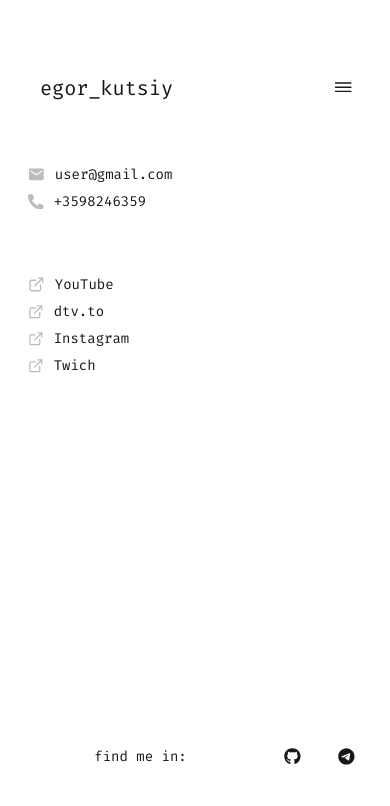
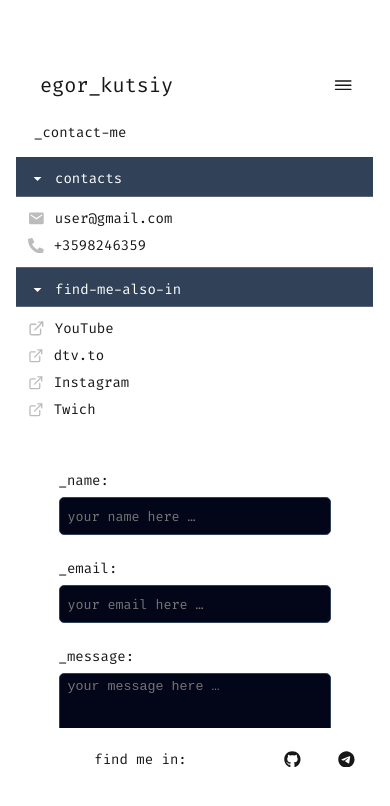
Before and after one commit to Kutsiy/NxWedApp, a Next.js app: page /contacts in a window 390 px wide. Shown: the top 806 px of the page. Built offline with nearby package versions, Linux system fonts and the light colour scheme.

Commit message:
feat: added styles to contact page

```diff
--- a/src/app/contacts/page.module.scss
+++ b/src/app/contacts/page.module.scss
@@ -4,6 +4,8 @@
     font-size: 1.25rem;
     width: 100%;
     height: 100%;
+    overflow-x: hidden;
+    overflow-y: auto;
   }
 
   &__menu {
@@ -12,6 +14,10 @@
     border-right: var(--glass-border);
     display: flex;
     flex-direction: column;
+  }
+
+  &__phone_title {
+    display: none;
   }
 
   &__content {
@@ -120,4 +126,35 @@
     height: 100%;
     padding: 12px 40px;
   }
+
+  @media (max-width: 750px) {
+    &__wrapper {
+      flex-direction: column;
+      height: 620px;
+    }
+    &__menu {
+      height: auto;
+    }
+
+    &__phone_title {
+      display: block;
+      padding: 15px 18px;
+    }
+
+    &__contact_form {
+      min-width: 100%;
+      height: 100%;
+      padding: 40px 80px;
+    }
+
+    &__content {
+      &_top {
+        display: none;
+      }
+    }
+
+    &__code_snippet {
+      display: none;
+    }
+  }
 }
--- a/src/app/contacts/page.tsx
+++ b/src/app/contacts/page.tsx
@@ -36,6 +36,7 @@ button.addEventListener('click', () => {
   return (
     <div className={styles.contacts__wrapper}>
       <div className={styles.contacts__menu}>
+        <div className={styles.contacts__phone_title}>_contact-me</div>
         <Dropdown title="contacts" opened>
           <DropItem icon={<IoMdMail />}>user@gmail.com</DropItem>
           <DropItem icon={<FaPhoneAlt />} iconSize="1.4rem">
@@ -82,7 +83,7 @@ button.addEventListener('click', () => {
           <div className={styles.contacts__contact_form}>
             <form className={styles.contacts__form}>
               <div className={styles.contacts__form_block}>
-                <label htmlFor="name">_name</label>
+                <label htmlFor="name">_name:</label>
                 <input
                   type="text"
                   id="name"
@@ -91,7 +92,7 @@ button.addEventListener('click', () => {
                 />
               </div>
               <div className={styles.contacts__form_block}>
-                <label htmlFor="email">_email</label>
+                <label htmlFor="email">_email:</label>
                 <input
                   type="text"
                   id="email"
@@ -100,7 +101,7 @@ button.addEventListener('click', () => {
                 />
               </div>
               <div className={styles.contacts__form_block}>
-                <label htmlFor="message">_message</label>
+                <label htmlFor="message">_message:</label>
                 <textarea
                   id="message"
                   placeholder="your message here …"
--- a/src/components/dropdown/dropdown.module.scss
+++ b/src/components/dropdown/dropdown.module.scss
@@ -33,4 +33,10 @@
     display: flex;
     transition: 0.5s;
   }
+
+  @media (max-width: 750px) {
+    &__title {
+      background-color: rgba(49, 65, 88, 1);
+    }
+  }
 }
--- a/src/components/footer/footer.module.scss
+++ b/src/components/footer/footer.module.scss
@@ -1,6 +1,6 @@
 .footer {
   width: 100%;
-  min-height: 50px;
+  min-height: 45px;
   border-top: var(--glass-border);
   border-bottom-left-radius: 15px;
   border-bottom-right-radius: 15px;
--- a/src/components/header/header.module.scss
+++ b/src/components/header/header.module.scss
@@ -1,6 +1,6 @@
 .header {
   width: 100%;
-  min-height: 50px;
+  min-height: 45px;
   border-bottom: var(--glass-border);
   border-top-left-radius: 15px;
   border-top-right-radius: 15px;
--- a/src/components/main/main.module.scss
+++ b/src/components/main/main.module.scss
@@ -3,6 +3,7 @@
   width: 1450px;
   min-height: 100px;
   height: 720px;
+  max-height: 720px;
   background-color: var(--glass-background);
   border: var(--glass-border);
   border-radius: 15px;
```
Also changed, not shown: src/app/projects/page.module.scss (+7 -0 lines), src/app/projects/page.tsx (+6 -10 lines).
